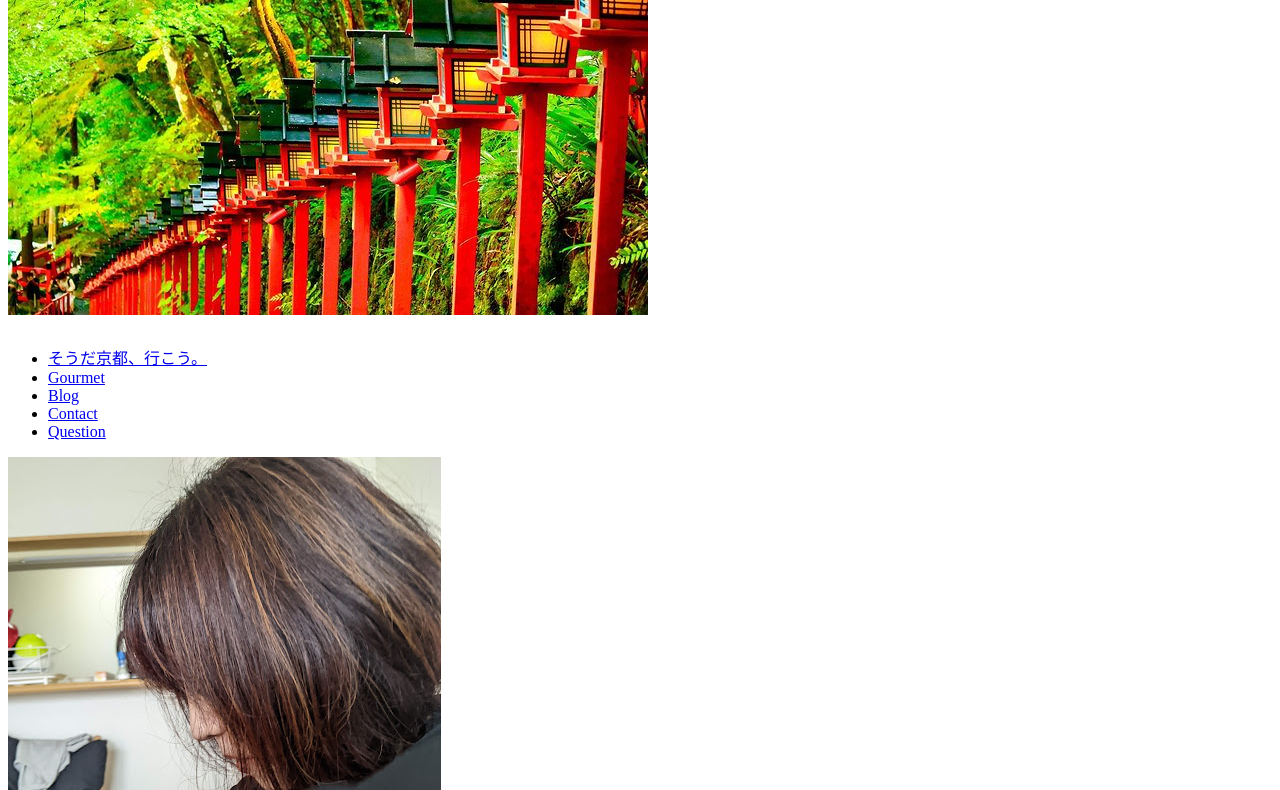
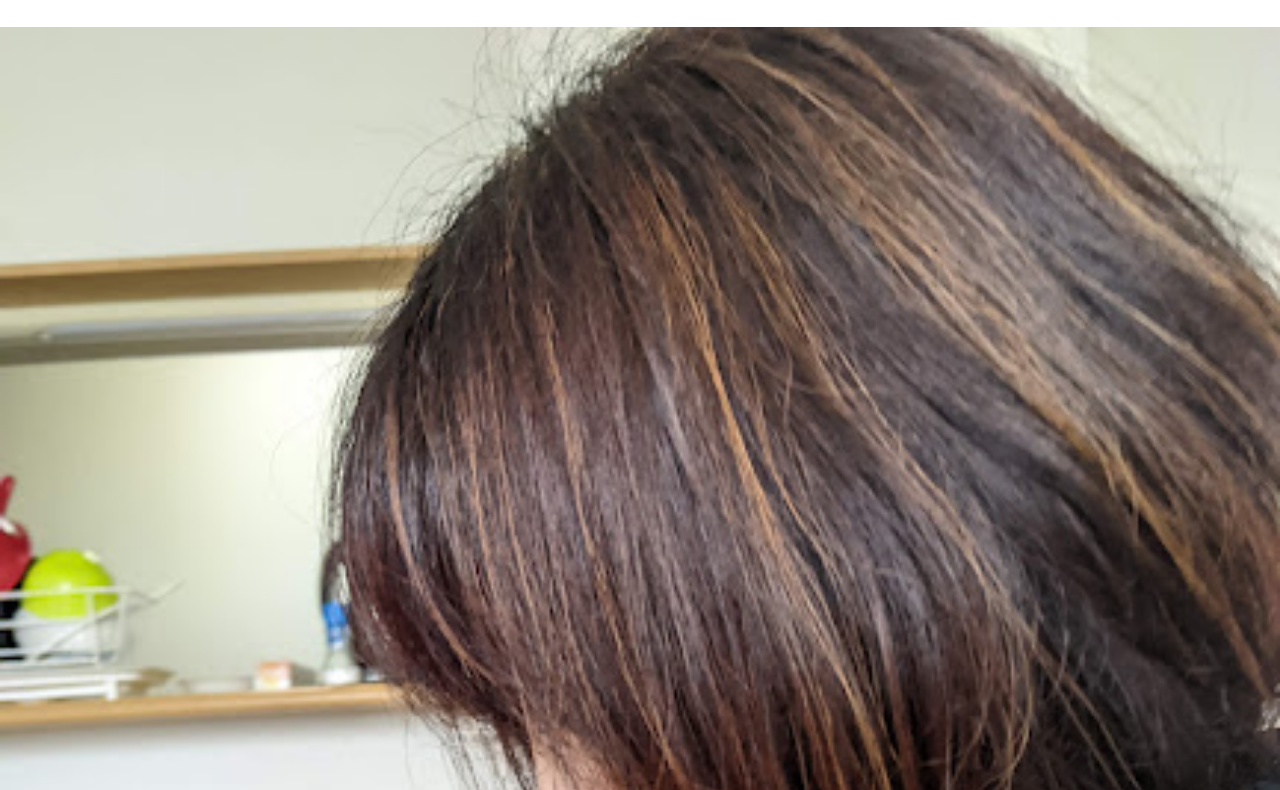
Before and after one commit to k3042227625n/webpage, a plain HTML site: page index.html in a window 1280 px wide. Shown: the part 133-923 px from the top of the page. Drawn offline with nearby package versions, Linux system fonts and the light colour scheme; a script that the page names is missing.

Commit message:
Update index.html

```diff
--- a/index.html
+++ b/index.html
@@ -5,7 +5,7 @@
     <meta http-equiv="X-UA-Compatible" content="IE=edge">
     <meta name="viewport" content="width=device-width, initial-scale=1.0">
     <title>⛩ Kyoto</title>
-    <link rel="stylesheet" href="style3.css">
+    <link rel="stylesheet" href="style.css">
 </head>
 
 <body>
```
